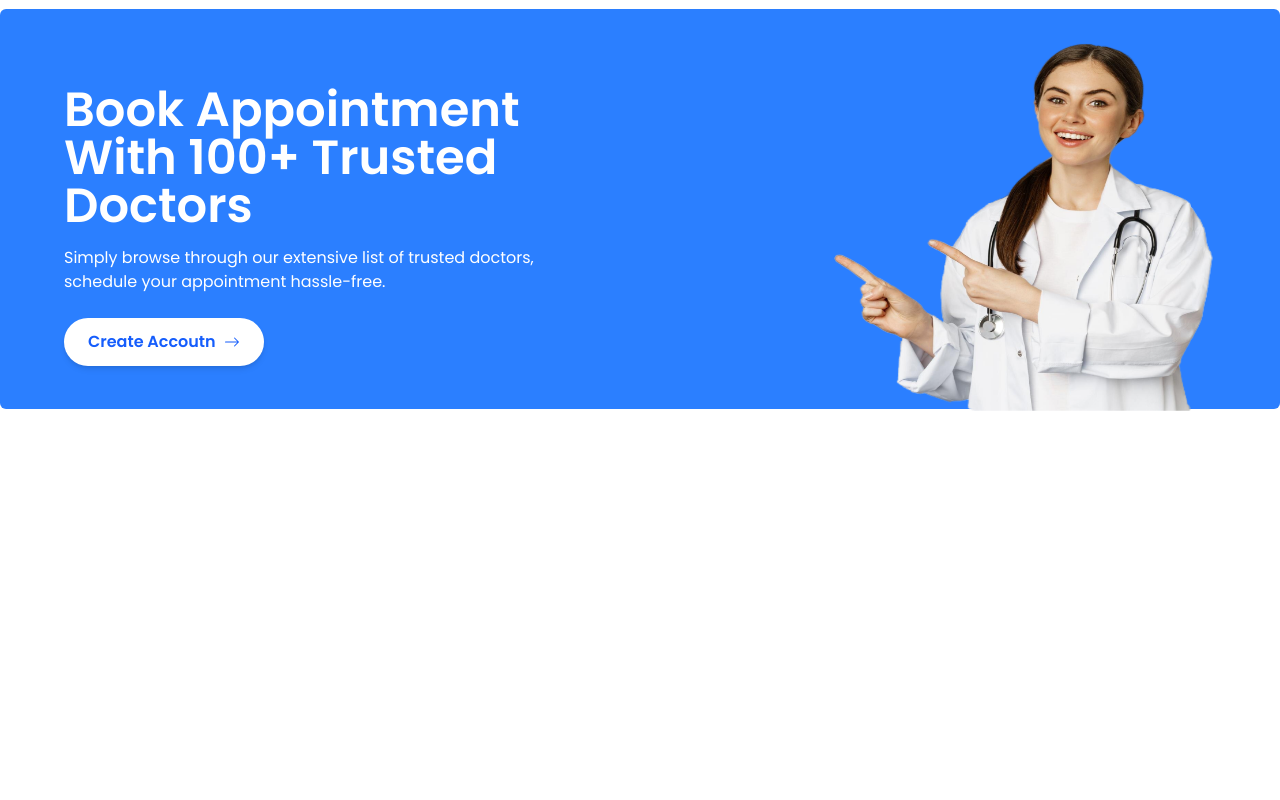
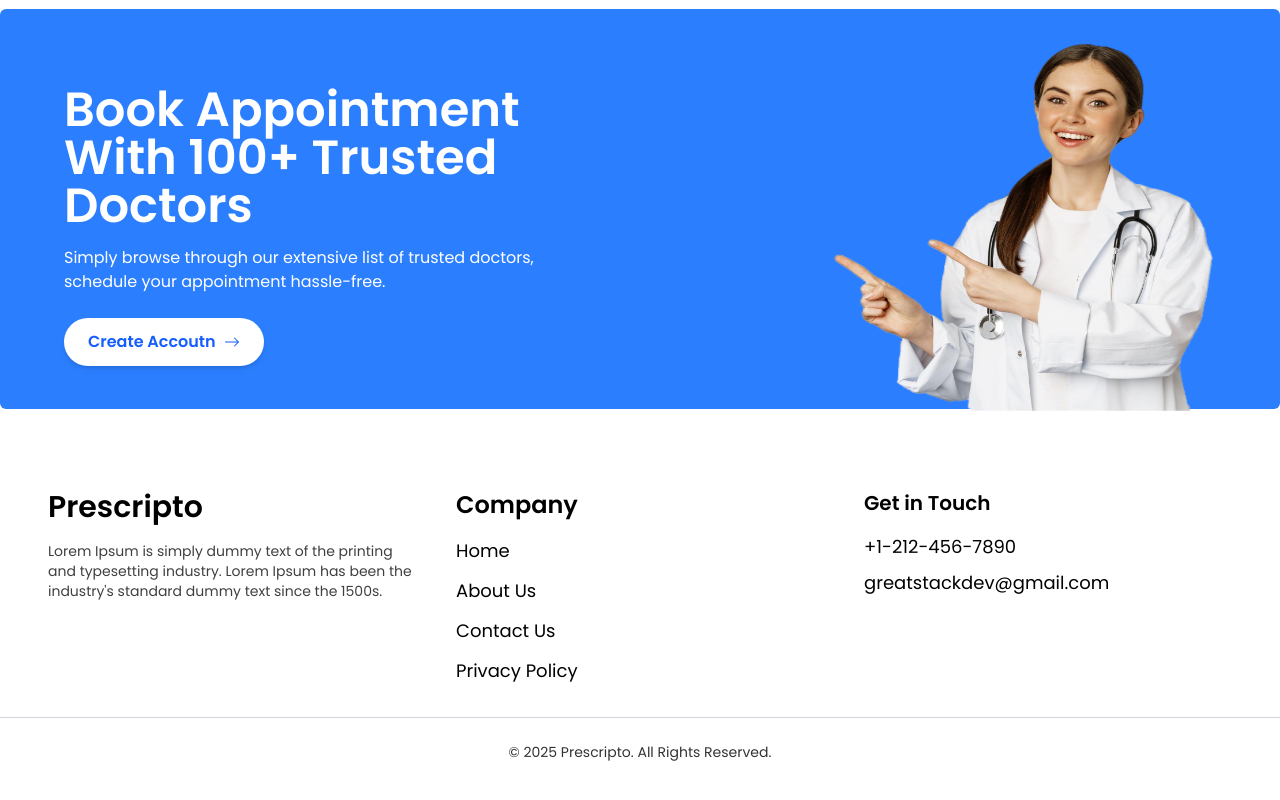
Before and after one commit to yeasinmiah1272001/Doctor-Client, a React app: page / in a window 1280 px wide. Shown: the part 1187-1987 px from the top of the page. Before the commit the page ends 1598 px from the top, so only its background shows below. Built offline with nearby package versions, Linux system fonts and the light colour scheme; no server answers; the HTML template or start-up script is replaced by a standard one.

Commit message:
fotter complete

```diff
--- /dev/null
+++ b/src/components/Footer.jsx
@@ -0,0 +1,75 @@
+import React from "react";
+import { Link } from "react-router-dom";
+
+const Footer = () => {
+  return (
+    <footer className="bg-gradient-to-r bg-white text-black py-12 mt-8">
+      <div className="container mx-auto px-6 md:px-12 grid grid-cols-1 md:grid-cols-3 gap-10">
+        {/* Left Section */}
+        <div className="text-black">
+          <h2 className="text-3xl font-semibold mb-4">Prescripto</h2>
+          <p className="text-sm opacity-75">
+            Lorem Ipsum is simply dummy text of the printing and typesetting
+            industry. Lorem Ipsum has been the industry's standard dummy text
+            since the 1500s.
+          </p>
+        </div>
+
+        {/* Center Section */}
+        <div className="text-black">
+          <h3 className="text-2xl font-semibold mb-4">Company</h3>
+          <ul className="space-y-3">
+            <li>
+              <Link
+                to="/"
+                className="text-lg hover:text-yellow-400 transition-colors duration-300"
+              >
+                Home
+              </Link>
+            </li>
+            <li>
+              <Link
+                to="/about"
+                className="text-lg hover:text-yellow-400 transition-colors duration-300"
+              >
+                About Us
+              </Link>
+            </li>
+            <li>
+              <Link
+                to="/contact"
+                className="text-lg hover:text-yellow-400 transition-colors duration-300"
+              >
+                Contact Us
+              </Link>
+            </li>
+            <li>
+              <Link
+                to="/privacy"
+                className="text-lg hover:text-yellow-400 transition-colors duration-300"
+              >
+                Privacy Policy
+              </Link>
+            </li>
+          </ul>
+        </div>
+
+        {/* Right Section */}
+        <div className="text-black">
+          <h3 className="text-xl font-semibold mb-4">Get in Touch</h3>
+          <p className="text-lg mb-2">+1-212-456-7890</p>
+          <p className="text-lg">greatstackdev@gmail.com</p>
+        </div>
+      </div>
+
+      {/* Footer Bottom */}
+      <div className="border-t border-gray-300 mt-8 pt-6 text-center text-black">
+        <p className="text-sm opacity-80">
+          © 2025 Prescripto. All Rights Reserved.
+        </p>
+      </div>
+    </footer>
+  );
+};
+
+export default Footer;
--- a/src/layout/MainLayout.jsx
+++ b/src/layout/MainLayout.jsx
@@ -1,12 +1,14 @@
 import React from "react";
 import { Outlet } from "react-router";
 import Header from "../components/Header";
+import Footer from "../components/Footer";
 
 const MainLayout = () => {
   return (
     <div className="">
       <Header />
       <Outlet />
+      <Footer />
     </div>
   );
 };
```
